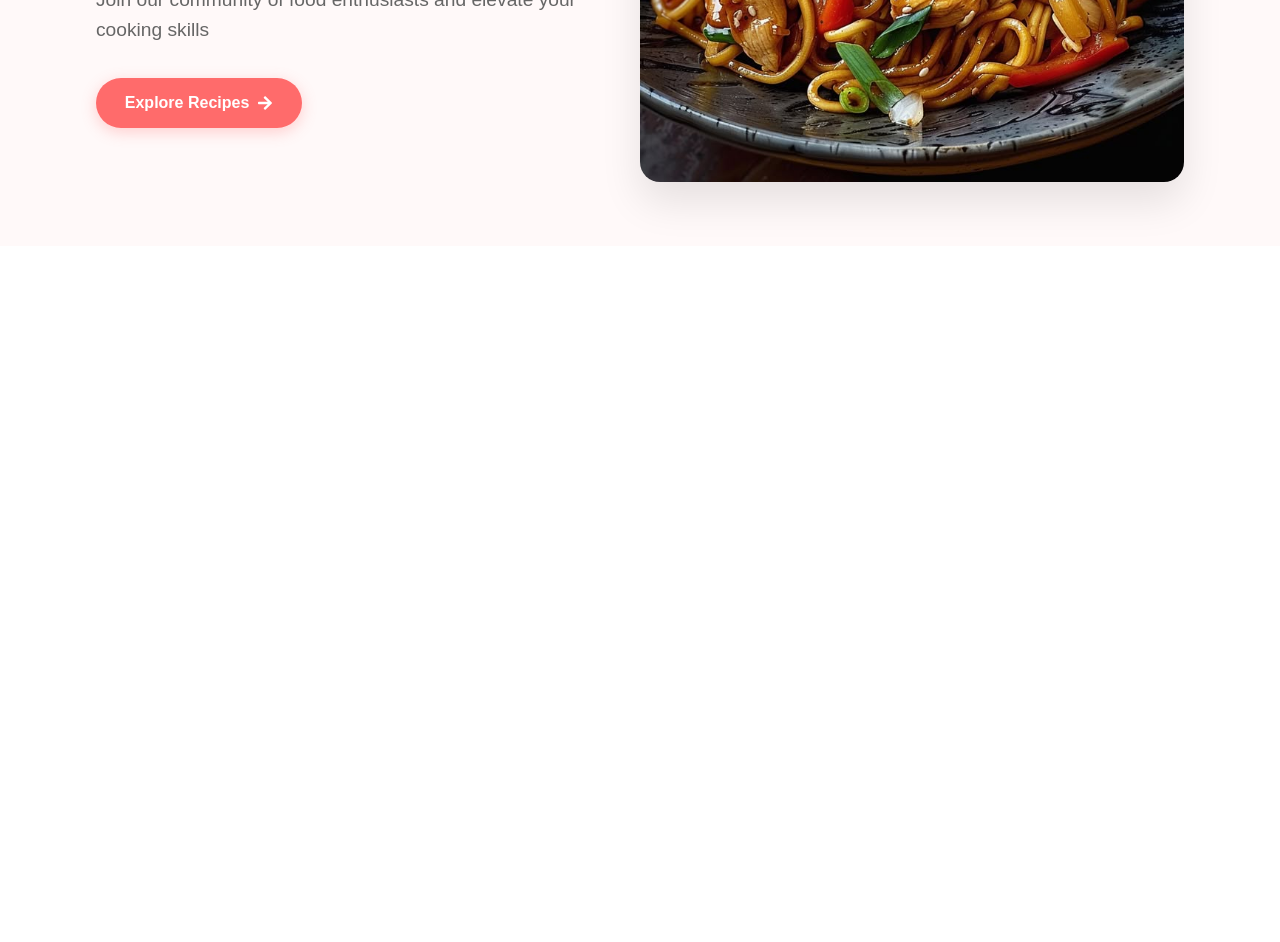
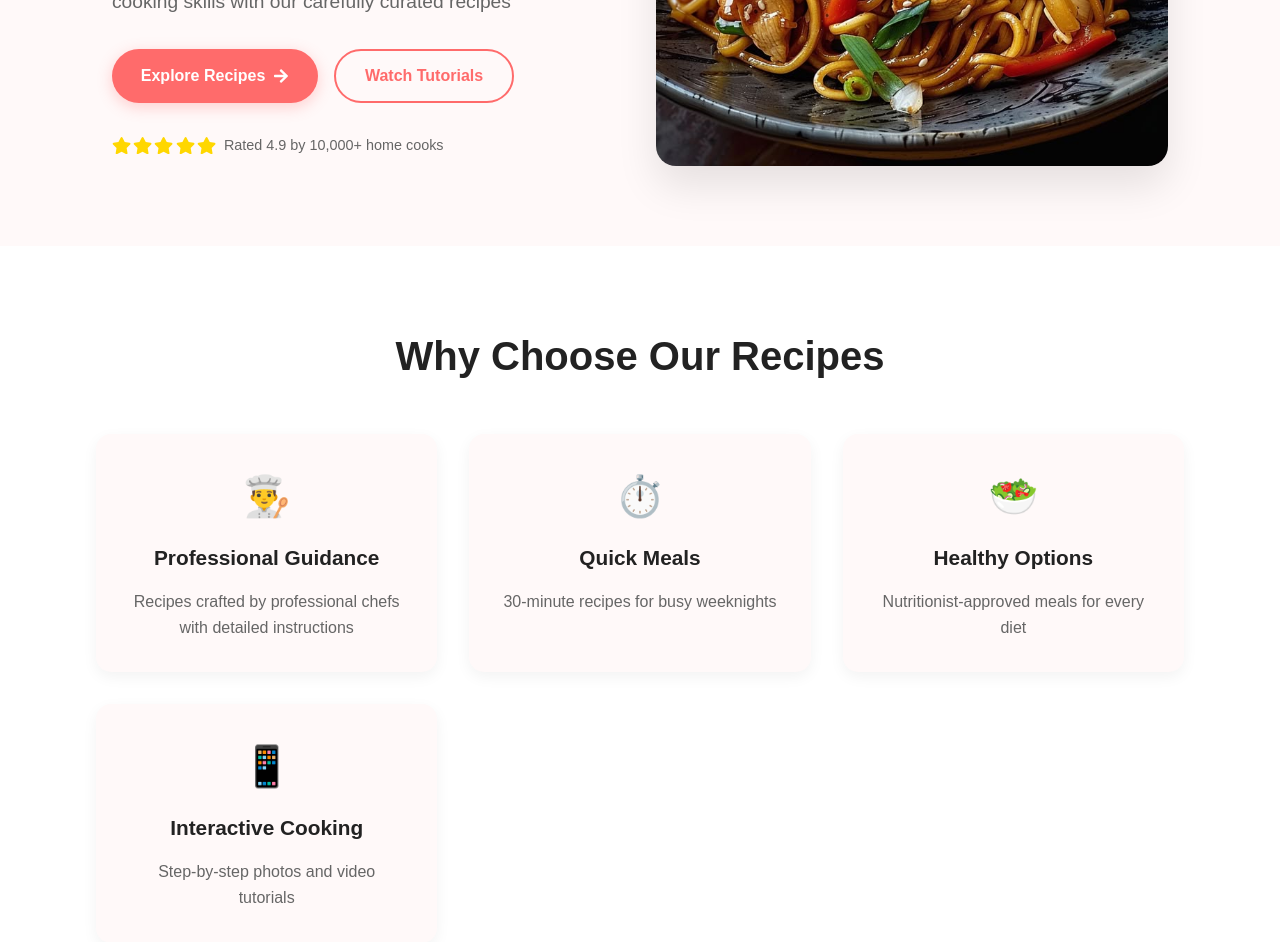
Before and after one commit to Pasindya/Cook-Book, a React (Vite) app in the folder frontend/: page / in a window 1280 px wide. Shown: the part 500-1442 px from the top of the page. Before the commit the page ends 800 px from the top, so only its background shows below. Built offline with nearby package versions, Linux system fonts and the light colour scheme.

Commit message:
home page updated

```diff
--- a/frontend/src/pages/Home.jsx
+++ b/frontend/src/pages/Home.jsx
@@ -3,14 +3,14 @@ import { motion } from 'framer-motion';
 import { Link } from 'react-router-dom';
 import Navbar from '../components/Navbar';
 import { FaArrowRight, FaStar } from 'react-icons/fa';
-import heroImage from '../assets/noodles.jpg'; // Your image
+import heroImage from '../assets/noodles.jpg'; // Make sure you have this image in your assets
 
 const Home = () => {
   return (
     <div style={styles.container}>
       <Navbar />
 
-      {/* Hero Section Only */}
+      {/* Hero Section */}
       <motion.section
         style={styles.heroSection}
         initial={{ opacity: 0 }}
@@ -33,17 +33,35 @@ const Home = () => {
             animate={{ y: 0 }}
             transition={{ delay: 0.3 }}
           >
-            Join our community of food enthusiasts and elevate your cooking skills
+            Join our community of food enthusiasts and elevate your cooking skills with our carefully curated recipes
           </motion.p>
 
           <motion.div
             initial={{ opacity: 0 }}
             animate={{ opacity: 1 }}
             transition={{ delay: 0.4 }}
+            style={styles.buttonContainer}
           >
             <Link to="/displayrecipe" style={styles.ctaButton}>
               Explore Recipes <FaArrowRight style={{ marginLeft: '8px' }} />
             </Link>
+            <button style={styles.secondaryButton}>
+              Watch Tutorials
+            </button>
+          </motion.div>
+
+          <motion.div
+            style={styles.ratingContainer}
+            initial={{ opacity: 0 }}
+            animate={{ opacity: 1 }}
+            transition={{ delay: 0.5 }}
+          >
+            <div style={styles.stars}>
+              {[...Array(5)].map((_, i) => (
+                <FaStar key={i} style={{ color: '#FFD700', fontSize: '1.2rem' }} />
+              ))}
+            </div>
+            <p style={styles.ratingText}>Rated 4.9 by 10,000+ home cooks</p>
           </motion.div>
         </div>
 
@@ -67,17 +85,61 @@ const Home = () => {
           </motion.div>
         </div>
       </motion.section>
+
+      {/* Features Section */}
+      <section style={styles.featuresSection}>
+        <h2 style={styles.sectionTitle}>Why Choose Our Recipes</h2>
+        <div style={styles.featuresGrid}>
+          {features.map((feature, index) => (
+            <motion.div
+              key={index}
+              style={styles.featureCard}
+              whileHover={{ y: -10 }}
+              transition={{ duration: 0.3 }}
+            >
+              <div style={styles.featureIcon}>{feature.icon}</div>
+              <h3 style={styles.featureTitle}>{feature.title}</h3>
+              <p style={styles.featureText}>{feature.text}</p>
+            </motion.div>
+          ))}
+        </div>
+      </section>
     </div>
   );
 };
 
-// Simplified styles object
+// Features data
+const features = [
+  {
+    icon: '👨‍🍳',
+    title: 'Professional Guidance',
+    text: 'Recipes crafted by professional chefs with detailed instructions'
+  },
+  {
+    icon: '⏱️',
+    title: 'Quick Meals',
+    text: '30-minute recipes for busy weeknights'
+  },
+  {
+    icon: '🥗',
+    title: 'Healthy Options',
+    text: 'Nutritionist-approved meals for every diet'
+  },
+  {
+    icon: '📱',
+    title: 'Interactive Cooking',
+    text: 'Step-by-step photos and video tutorials'
+  }
+];
+
+// Styles
 const styles = {
   container: {
     fontFamily: "'Poppins', sans-serif",
     color: '#333',
     maxWidth: '100%',
     overflowX: 'hidden',
+    backgroundColor: '#fff'
   },
   heroSection: {
     display: 'flex',
@@ -86,10 +148,13 @@ const styles = {
     padding: '4rem 6rem',
     backgroundColor: '#FFF9F9',
     minHeight: '80vh',
+    flexWrap: 'wrap'
   },
   heroContent: {
     flex: 1,
     maxWidth: '600px',
+    minWidth: '300px',
+    padding: '1rem'
   },
   heroTitle: {
     fontSize: '3.5rem',
@@ -109,6 +174,11 @@ const styles = {
     marginBottom: '2rem',
     lineHeight: '1.6',
   },
+  buttonContainer: {
+    display: 'flex',
+    gap: '1rem',
+    marginBottom: '2rem'
+  },
   ctaButton: {
     display: 'inline-flex',
     alignItems: 'center',
@@ -121,15 +191,29 @@ const styles = {
     fontSize: '1rem',
     boxShadow: '0 4px 15px rgba(255, 107, 107, 0.3)',
     transition: 'all 0.3s ease',
-    ':hover': {
-      transform: 'translateY(-3px)',
-      boxShadow: '0 6px 20px rgba(255, 107, 107, 0.4)',
-    },
+    cursor: 'pointer',
+    border: 'none'
+  },
+  secondaryButton: {
+    display: 'inline-flex',
+    alignItems: 'center',
+    padding: '0.8rem 1.8rem',
+    backgroundColor: 'transparent',
+    color: '#FF6B6B',
+    borderRadius: '30px',
+    textDecoration: 'none',
+    fontWeight: '600',
+    fontSize: '1rem',
+    border: '2px solid #FF6B6B',
+    transition: 'all 0.3s ease',
+    cursor: 'pointer'
   },
   heroImageContainer: {
     flex: 1,
     position: 'relative',
     maxWidth: '600px',
+    minWidth: '300px',
+    padding: '1rem'
   },
   heroImage: {
     width: '100%',
@@ -147,7 +231,60 @@ const styles = {
     display: 'flex',
     alignItems: 'center',
     fontWeight: '600',
+    fontSize: '0.9rem'
   },
+  ratingContainer: {
+    display: 'flex',
+    alignItems: 'center',
+    gap: '0.5rem'
+  },
+  stars: {
+    display: 'flex',
+    gap: '2px'
+  },
+  ratingText: {
+    fontSize: '0.9rem',
+    color: '#666'
+  },
+  featuresSection: {
+    padding: '5rem 6rem',
+    backgroundColor: 'white',
+    textAlign: 'center'
+  },
+  sectionTitle: {
+    fontSize: '2.5rem',
+    fontWeight: '700',
+    marginBottom: '3rem',
+    color: '#222'
+  },
+  featuresGrid: {
+    display: 'grid',
+    gridTemplateColumns: 'repeat(auto-fit, minmax(250px, 1fr))',
+    gap: '2rem',
+    maxWidth: '1200px',
+    margin: '0 auto'
+  },
+  featureCard: {
+    backgroundColor: '#FFF9F9',
+    borderRadius: '15px',
+    padding: '2rem',
+    boxShadow: '0 5px 15px rgba(0, 0, 0, 0.05)',
+    transition: 'all 0.3s ease'
+  },
+  featureIcon: {
+    fontSize: '2.5rem',
+    marginBottom: '1rem'
+  },
+  featureTitle: {
+    fontSize: '1.3rem',
+    fontWeight: '600',
+    marginBottom: '1rem',
+    color: '#222'
+  },
+  featureText: {
+    color: '#666',
+    lineHeight: '1.6'
+  }
 };
 
 export default Home;
```
